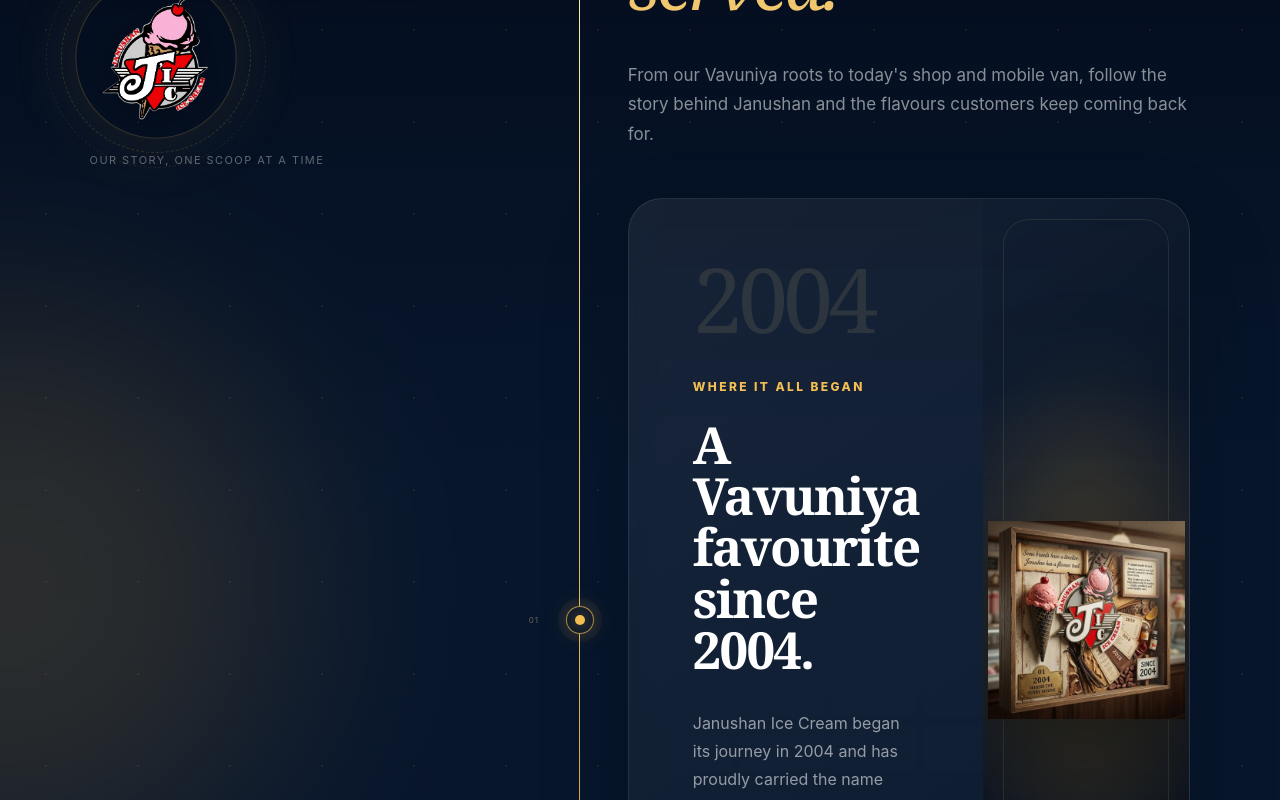
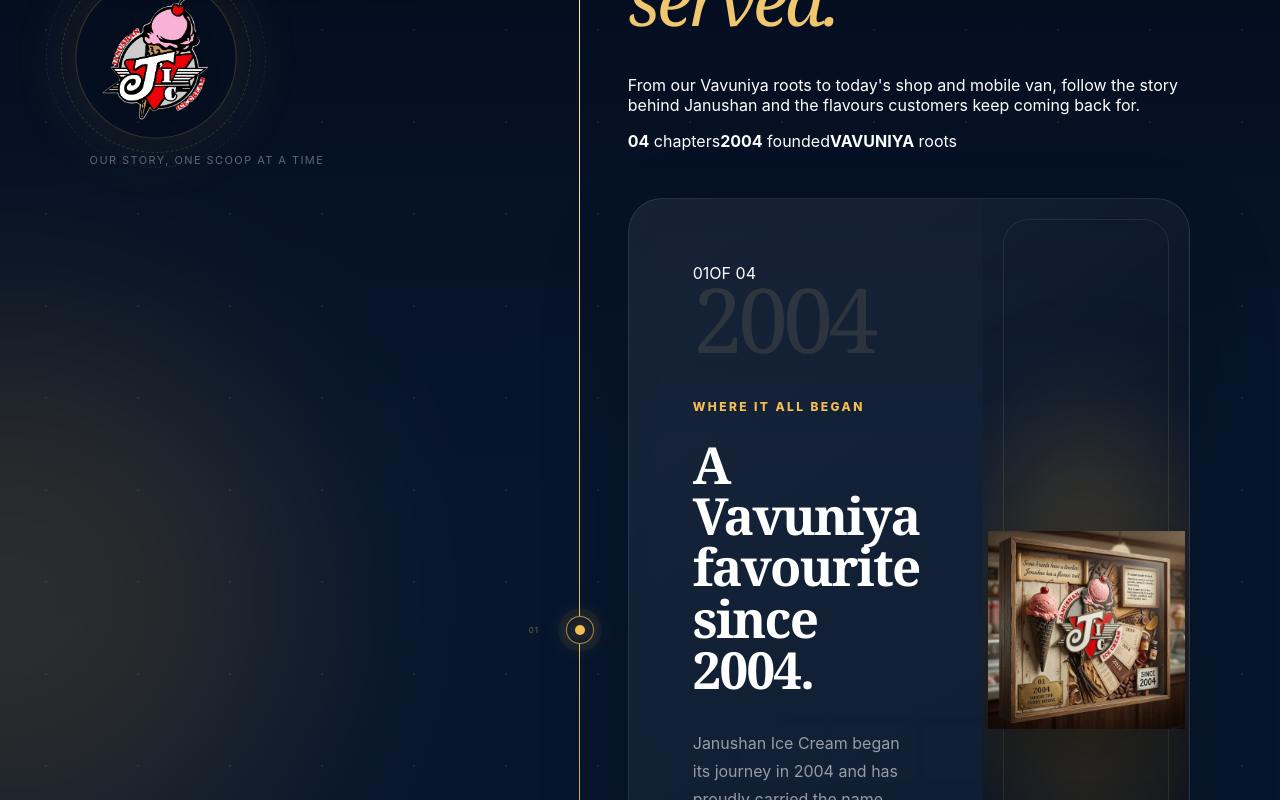
Before and after one commit to Harshan-Balakrishnan/JanushanIceCream_Website, a Next.js app: page / in a window 1280 px wide. Shown: the part 6760-7560 px from the top of the page. Built offline with nearby package versions, Linux system fonts and the light colour scheme; no server answers; the database is empty.

Commit message:
refine story timeline editorial hierarchy

```diff
--- a/components/StoryTimeline.tsx
+++ b/components/StoryTimeline.tsx
@@ -73,6 +73,11 @@ export default function StoryTimeline() {
             <p className="section-kicker">OUR STORY · SINCE 2004</p>
             <h2>Good ice cream has a history.<br /><em>Ours is still being served.</em></h2>
             <p>From our Vavuniya roots to today&apos;s shop and mobile van, follow the story behind Janushan and the flavours customers keep coming back for.</p>
+            <div className="story-intro-meta" aria-label="Story highlights">
+              <span><strong>04</strong> chapters</span>
+              <span><strong>2004</strong> founded</span>
+              <span><strong>VAVUNIYA</strong> roots</span>
+            </div>
           </header>
 
           {chapters.map((chapter, index) => (
@@ -80,6 +85,7 @@ export default function StoryTimeline() {
               <div className="story-node" aria-hidden="true"><span>{String(index + 1).padStart(2, "0")}</span></div>
               <div className="story-card">
                 <div className="story-card-copy">
+                  <div className="story-chapter-meta"><span>{String(index + 1).padStart(2, "0")}</span><span>OF {String(chapters.length).padStart(2, "0")}</span></div>
                   <span className="story-marker">{chapter.marker}</span>
                   <p className="section-kicker">{chapter.kicker}</p>
                   <h3>{chapter.title}</h3>
```
